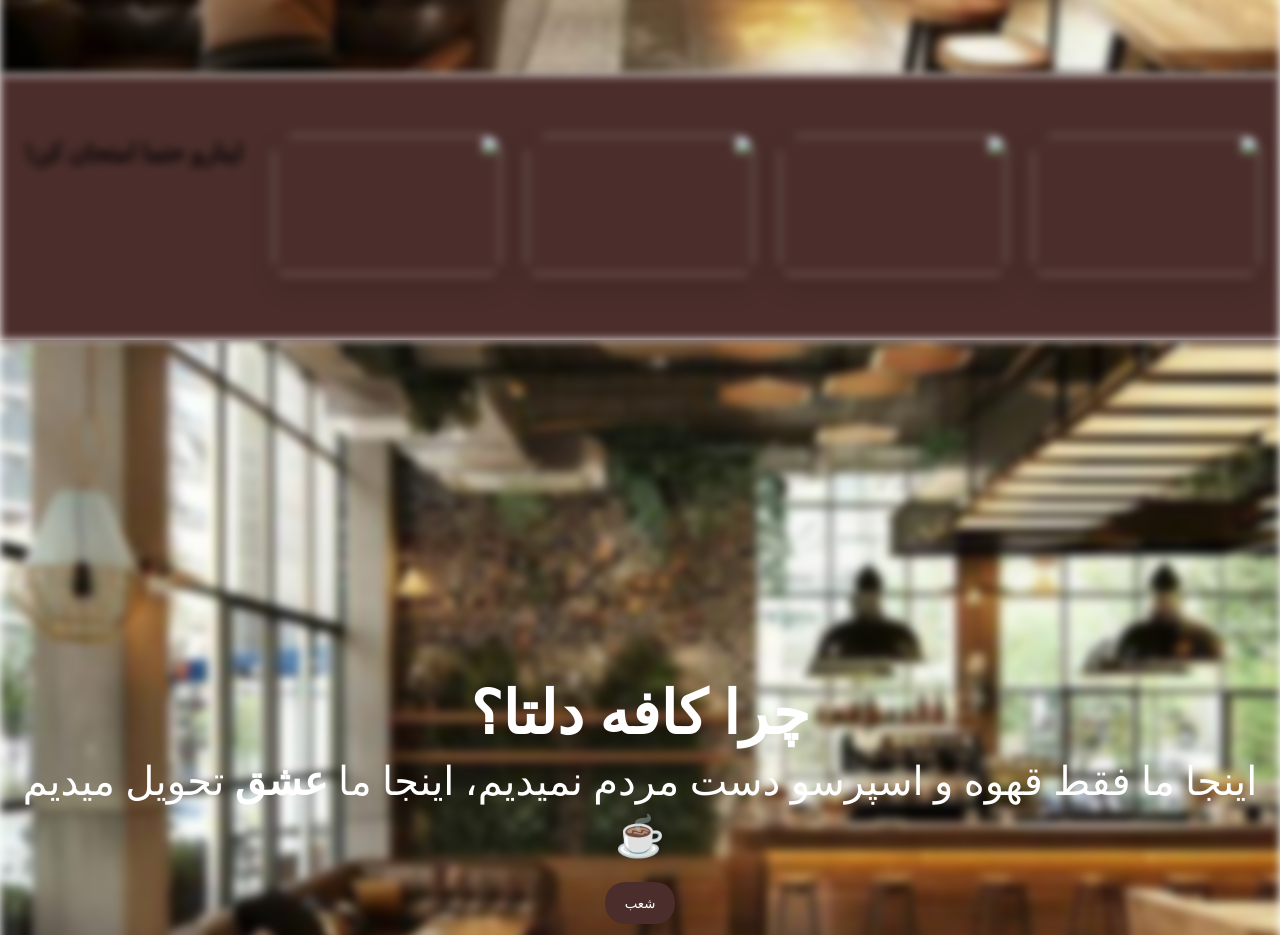
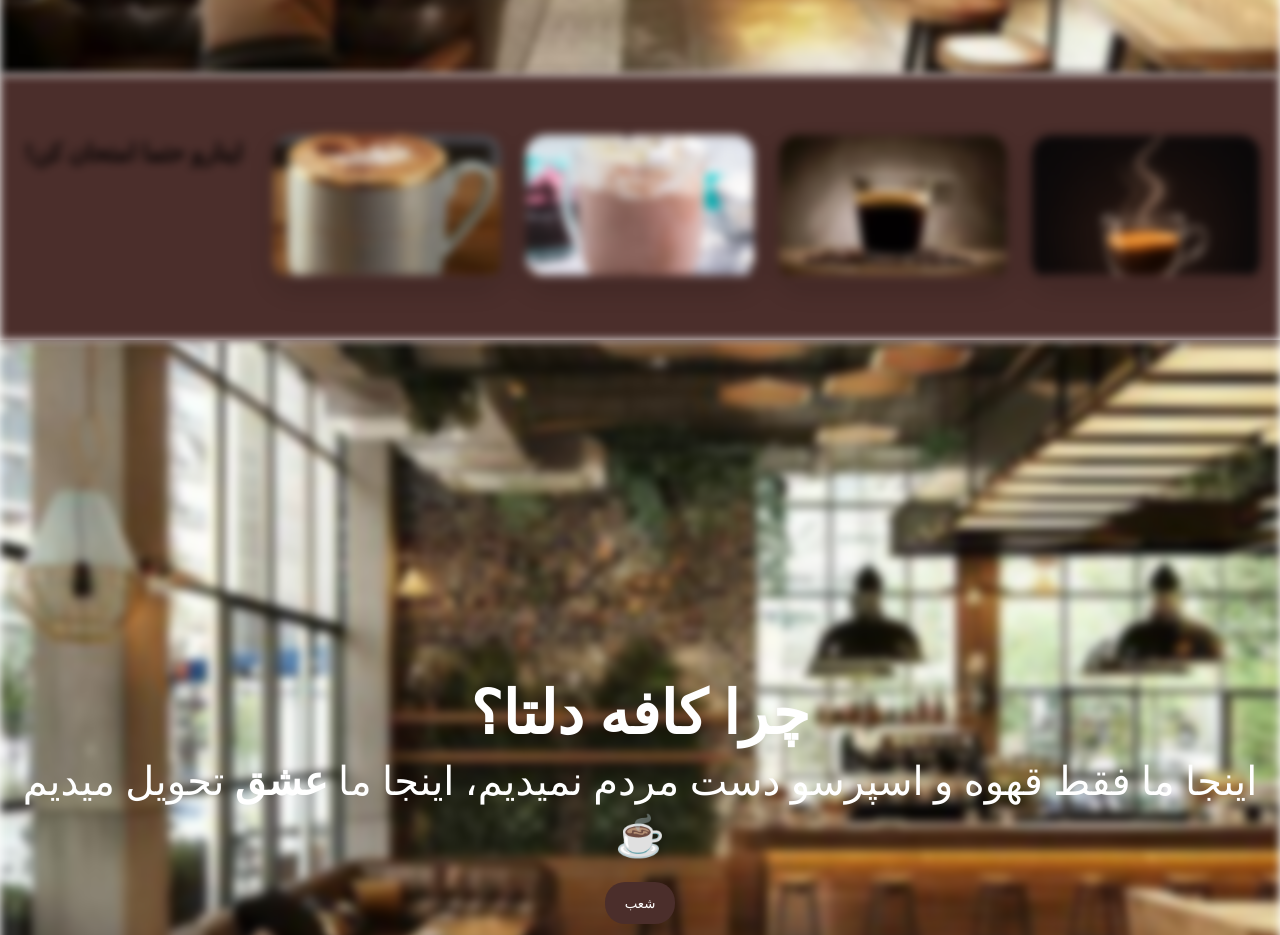
Before and after one commit to mahan-dev-art/Delta, a plain HTML site: page index.html in a window 1280 px wide. Shown: the part 840-1775 px from the top of the page. Drawn offline with Linux system fonts and the light colour scheme; files whose address does not match are found by name.

Commit message:
anoder Update index.html

```diff
--- a/index.html
+++ b/index.html
@@ -31,19 +31,19 @@
     <section class="show_caff">
 
         <div class="show_caffees">
-            <img src="images/caffee.png" alt="">
+            <img src="caffee.png" alt="">
         </div>
 
         <div class="show_caffees">
-            <img src="images/espereso.jpg" alt="">
+            <img src="espereso.jpg" alt="">
         </div>
 
         <div class="show_caffees">
-            <img src="images/caffee.jpg" alt="">
+            <img src="caffee.jpg" alt="">
         </div>
 
         <div class="show_caffees">
-            <img src="images/cappochino.jpg" alt="">
+            <img src="cappochino.jpg" alt="">
         </div>
 
         <div class="text">
```
